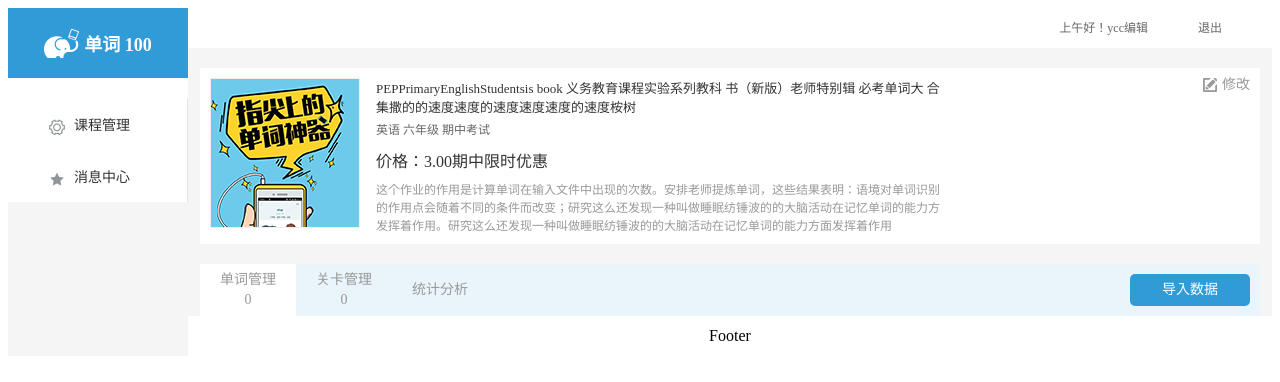
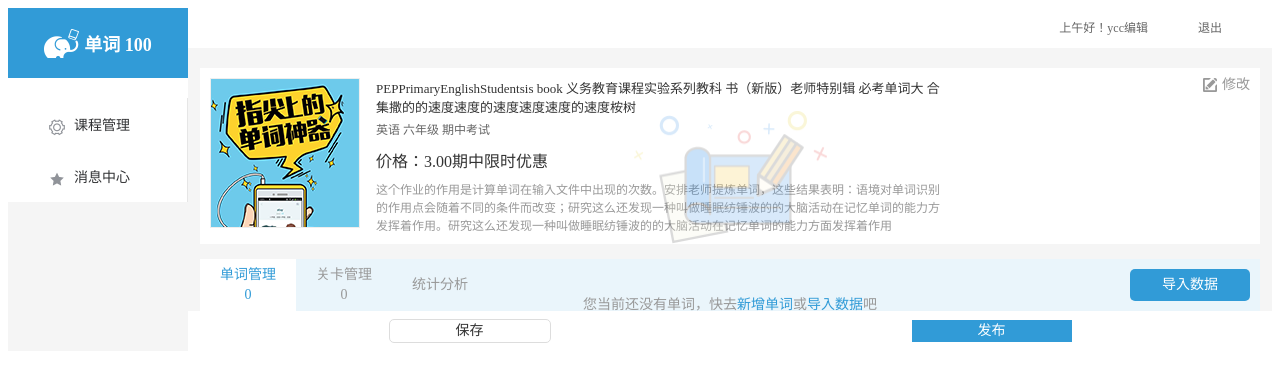
Before and after one commit to changchengyan/word100Manage, a Vue app: page /#/manage/lessonManage/funcManage in a window 1280 px wide. Shown: the top 382 px of the page. Built offline with nearby package versions, Linux system fonts and the light colour scheme.

Commit message:
'管理页面样式再次修改'

```diff
--- /dev/null
+++ b/src/components/common/Footer.vue
@@ -0,0 +1,47 @@
+<template>
+    <div class="footer">
+        <div class="save">
+            保存
+        </div>
+        <div class="release">
+            发布
+        </div>
+    </div>
+</template>
+
+<script>
+export default {
+
+}
+</script>
+
+<style scoped>
+    .footer{
+        width: 100%;
+        height: 100%;
+        display: flex;
+        justify-content: space-around;
+        flex-direction: row;
+        align-items: center;
+    }
+    .footer .save{
+        width: 160px;
+        height:22px;
+        background-color:#fff;
+        font-size: 14px;
+        color: #333;
+        border: 1px solid #ddd;
+        border-radius: 5px;
+        line-height: 22px;
+        cursor: pointer
+    }
+    .footer .release{
+        width: 160px;
+        height:22px;
+        background-color: #319bd7;
+        font-size: 14px;
+        color: #fff;
+        line-height: 22px;
+        cursor: pointer
+    }
+</style>
--- a/src/components/common/Home.vue
+++ b/src/components/common/Home.vue
@@ -15,7 +15,9 @@
                         </transition>
                     <!-- </div> -->
                 </el-main>
-                <el-footer>Footer</el-footer>
+                <el-footer>
+                    <v-footer></v-footer>
+                </el-footer>
             </el-container>
         </el-container>
     </div>
@@ -24,10 +26,12 @@
 <script>
     import vHead from './Header.vue';
     import vSidebar from './Sidebar.vue';
+    import  vFooter from './Footer'
     export default {
         components: {
             vHead,
-            vSidebar
+            vSidebar,
+            vFooter
         }
     }
 </script>
@@ -45,6 +49,17 @@
     text-align: center;
     line-height: 40px;
     height: 40px !important;
+
+  }
+  .el-aside, .el-main {
+      overflow: visible
+  }
+  .el-footer{
+      display: flex;
+      justify-content: space-around;
+      flex-direction: row;
+      align-items: center;
+      line-height: 0px;
   }
 
   .el-aside {
@@ -56,12 +71,14 @@
   }
 
   .el-main {
+    height: 100%;
     background-color: #f5f5f5;
     text-align: center;
     margin-top: 20px;
     margin-left: 12px;
     margin-right: 12px;
     padding: 0 !important;
+    box-sizing: border-box;
   }
 
   body > .el-container {
--- a/src/components/page/funcManage.vue
+++ b/src/components/page/funcManage.vue
@@ -1,15 +1,47 @@
 <template>
-  <div class="funcManage ">
-        funcManage
-  </div>
+    <div class="funcManage ">
+        <div class="wrap-tip">
+            <img src="../../assets/none_data.png" alt="">
+            <div class="tip">
+                <span>您当前还没有单词，快去</span><span class="hightLight">新增单词</span>或<span class="hightLight">导入数据</span>吧
+            </div>
+        </div>
+    </div>
 </template>
 
 <script>
-export default {
+    export default {
 
-}
+    }
 </script>
 
-<style>
+<style scoped>
+    .funcManage{
+        width: 100%;
+        height:100%;
+        position: relative;
+    }
+    .wrap-tip{
+        position: absolute;
+        width: 400px;
+        height: 400px;
+        top:50%;
+        left: 50%;
+        margin-top: -200px;
+        margin-left:-200px;
+    }
+    .wrap-tip img{
+        display: inline-block;
+        width:193px;
+        height:133px;
+        margin-bottom: 45px;
+    }
+    .tip {
+        font-size: 14px;
+        color: #999;
+    }
 
+    .hightLight {
+        color: #319bd7;
+    }
 </style>
--- a/src/components/page/lessonManage.vue
+++ b/src/components/page/lessonManage.vue
@@ -30,20 +30,8 @@
                 </el-col>
             </el-row>
         </div>
-        <div class="middle-content">
-            <el-row>
-                <el-col :span="24" class="nav-card">
-                    <!-- <el-menu :default-active="onRoutes" class="el-menu-demo" mode="horizontal" theme="dark" unique-opened router @select="handleSelect">
-                        <template v-for="(item,idx) in items">
-                            <el-menu-item :routing="item.routing" :key='idx' v-bind:class="{ btnImport: lastIndex==3 }">
-                                <span class="function-str">{{ item.title }}</span>
-                                <template v:if="item.num>=0">
-                                    <span class="function-num">{{item.num}}</span>
-                                </template>
-                            </el-menu-item>
-                        </template>
-                     </el-menu> -->
-                    <el-menu :default-active="activeIndex" class="el-menu-demo"  unique-opened router mode="horizontal" @select="handleSelect">
+        <div class="middle-content ">
+            <el-menu :default-active="activeIndex" class="el-menu-demo nav-card" unique-opened router mode="horizontal" @select="handleSelect">
                 <el-menu-item index="/manage/lessonManage/funcManage">
                     <span class="function-str">单词管理</span>
                     <span class="function-num">0</span>
@@ -53,13 +41,11 @@
                     <span class="function-num">0</span>
                 </el-menu-item>
                 <el-menu-item index="/manage/lessonManage/statisticsManage">统计分析</el-menu-item>
-                        <el-menu-item index="/manage/lessonManage/importData" class='btn-import' >
+                <el-menu-item index="/manage/lessonManage/importData" class='btn-import'>
                     导入数据
                 </el-menu-item>
             </el-menu>
             <router-view></router-view>
-                </el-col>
-            </el-row>
         </div>
     </div>
 </template>
@@ -76,9 +62,8 @@
                 console.log(key, keyPath);
             }
         },
-        computed: {
-        },
-        created(){
+        computed: {},
+        created() {
             // this.lastIndex=this.items.length-1;
         }
     }
@@ -87,13 +72,17 @@
 <style scoped>
     .lessonManage {
         width: 100%;
-        height: 100%;
+        /* height: 100%; */
+        height:80%;
     }
-
+    .top-abstract{
+        width: 100%;
+        height: 171px;
+        box-sizing: border-box;
+    }
     .wrap-card {
         display: flex;
         justify-content: space-between;
-        /* align-items: center; */
         padding: 10px;
         background: #fff;
     }
@@ -175,9 +164,11 @@
 
     .middle-content {
         width: 100%;
+        /* height: calc(100% - 171px); */
         height: 100%;
         margin-top: 20px;
         background-color: #fff;
+        /* overflow: hidden; */
     }
 
     .nav-card {
@@ -191,6 +182,7 @@
         width: 100%;
         background: #eaf5fb;
     }
+
     .el-menu-item {
         /* width: 100%; */
         border: 0!important;
@@ -199,12 +191,12 @@
         flex-direction: column;
         justify-content: center;
         color: #999 !important;
+    }
 
-    }
     .el-menu-item span {
-
         line-height: 20px;
     }
+
     .el-menu-item:hover {
         height: 52px;
         background-color: transparent
@@ -217,12 +209,13 @@
 
     .el-menu-item.is-active {
         background-color: #fff;
-        color: #319bd7;
+        color: #319bd7!important;
         font-size: 14px !important;
         border: 0;
         height: 52px;
     }
-    .btn-import{
+
+    .btn-import {
         margin-top: 10px;
         width: 120px;
         height: 32px;
@@ -232,7 +225,8 @@
         float: right;
         margin-right: 10px;
     }
-    .btn-import:hover{
+
+    .btn-import:hover {
         height: 32px;
         background-color: #319bd7;
         color: #fff;
@@ -241,6 +235,6 @@
     .btn-import.is-active {
         height: 32px;
         background-color: #319bd7;
-        color: #fff;
+        color: #fff!important;
     }
 </style>
```
Lines whose indentation alone changed are shown as unchanged.
